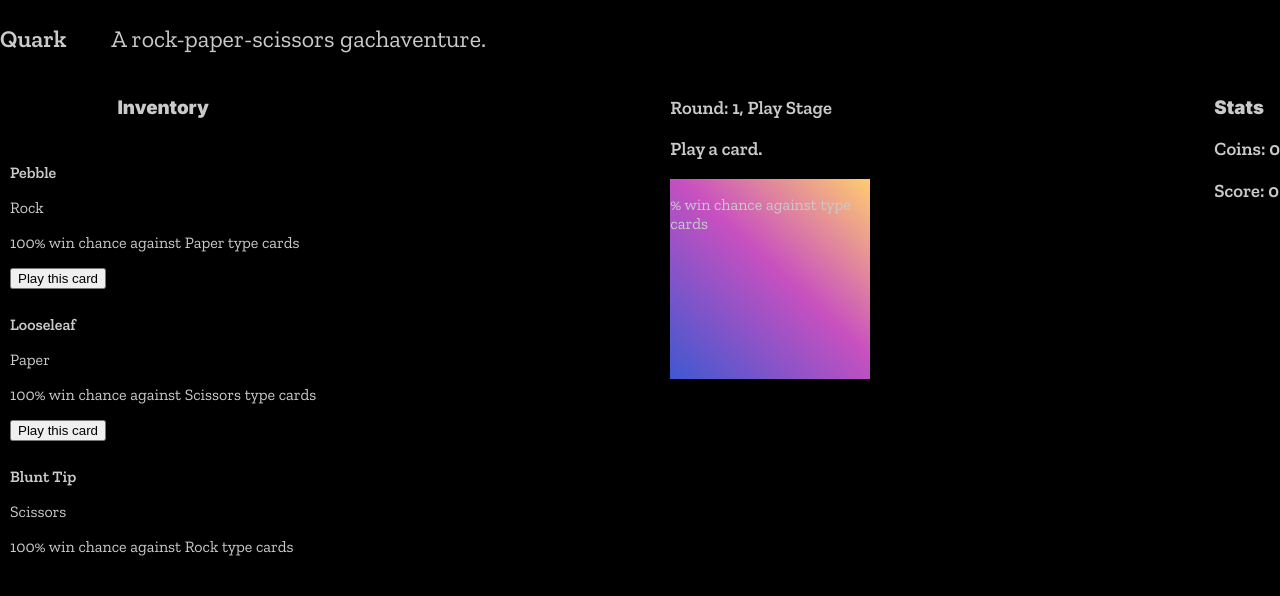
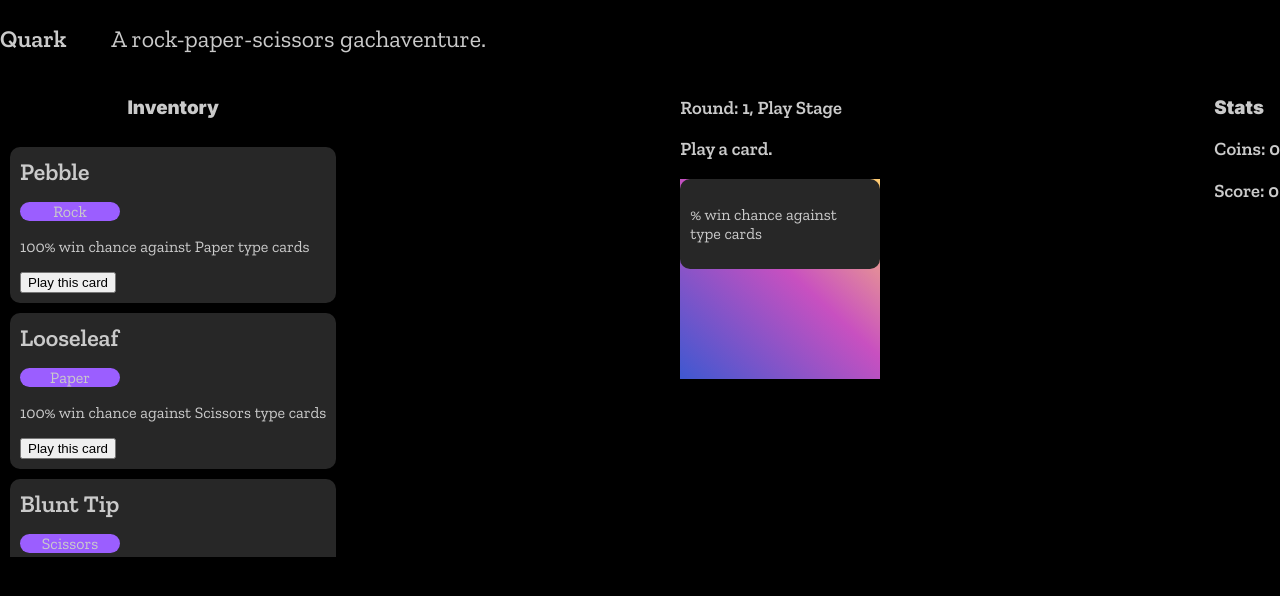
Before and after one commit to onmyraedar/rps-adventure, a React (Create React App) app: page / in a window 1280 px wide. Shown: the top 596 px of the page. Built offline with nearby package versions, Linux system fonts and the light colour scheme.

Commit message:
Move Card styles to a separate CSS file
Currently, Card styles are stored in the Game CSS file.

Move them to their own CSS file for clarity.

```diff
--- /dev/null
+++ b/src/components/Card.css
@@ -0,0 +1,18 @@
+
+.card-container {
+    padding: 10px;
+    background-color: #272727;
+    border-radius: 10px;
+}
+
+.card-name {
+    margin: 0;
+    font-size: 24px;
+}
+
+.card-type-badge {
+    max-width: 100px;
+    background-color: #9B5EFF;
+    border-radius: 10px;
+    text-align: center;
+}
--- a/src/components/Card.js
+++ b/src/components/Card.js
@@ -1,4 +1,5 @@
 import React from "react";
+import "./Card.css";
 
 function Card(props) {
     const { card, playable, onPlay } = props;
```
